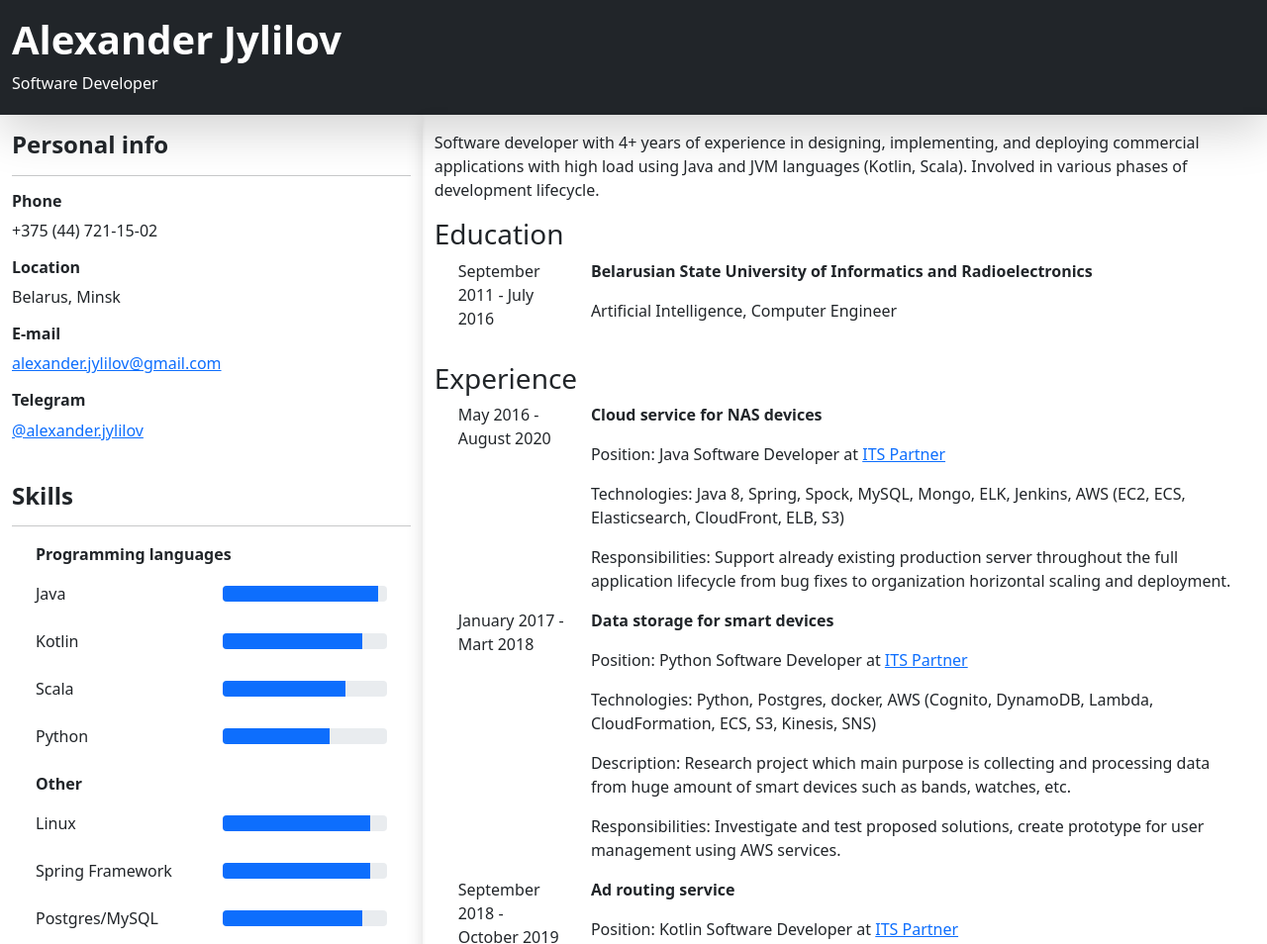
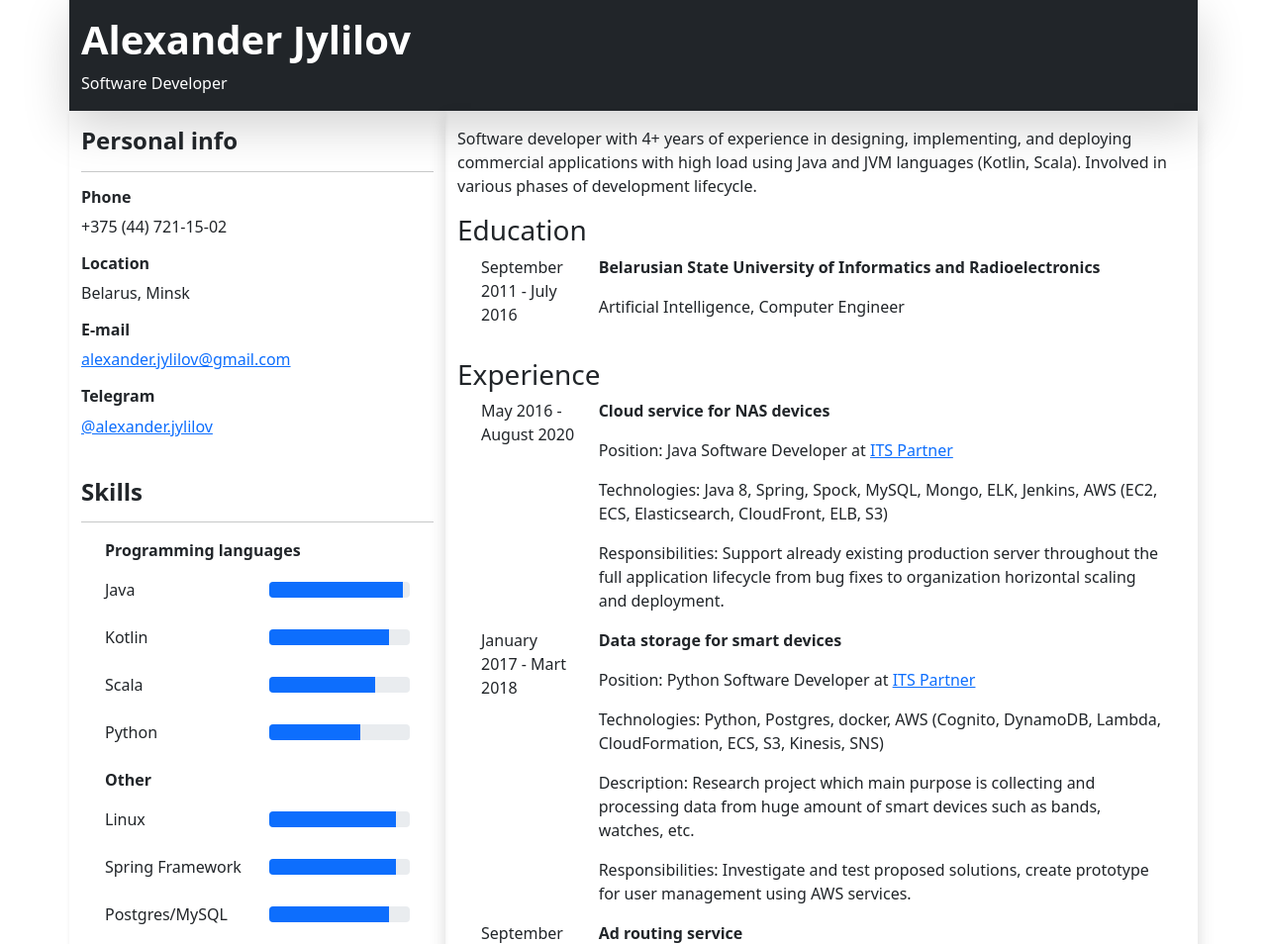
Before and after one commit to jylilov/jylilov.github.io, a plain HTML site: page index.html in a window 1280 px wide. Shown: the top 954 px of the page at 99% size. Drawn offline with nearby package versions, Linux system fonts and the light colour scheme.

Commit message:
Fix width

```diff
--- a/index.html
+++ b/index.html
@@ -8,14 +8,14 @@
     <script src="https://cdn.jsdelivr.net/npm/bootstrap@5.0.1/dist/js/bootstrap.bundle.min.js"
             integrity="sha384-gtEjrD/SeCtmISkJkNUaaKMoLD0//ElJ19smozuHV6z3Iehds+3Ulb9Bn9Plx0x4"
             crossorigin="anonymous"></script>
-    <title>Alexander Jylilov</title>
+    <title>Alexander Jylilov CV</title>
 </head>
 <body>
-<div class="container-fluid bg-dark text-white shadow-lg py-1 pt-3">
-    <h1 class="fw-bold">Alexander Jylilov</h1>
-    <p>Software Developer</p>
-</div>
-<div class="container-fluid">
+<div class="container-lg">
+    <div class="row bg-dark text-white shadow-lg">
+        <h1 class="fw-bold pt-3">Alexander Jylilov</h1>
+        <p>Software Developer</p>
+    </div>
     <div class="row vh-100">
         <div class="col-4 shadow-sm">
             <h4 class="fw-bold mt-3">Personal info</h4>
```
